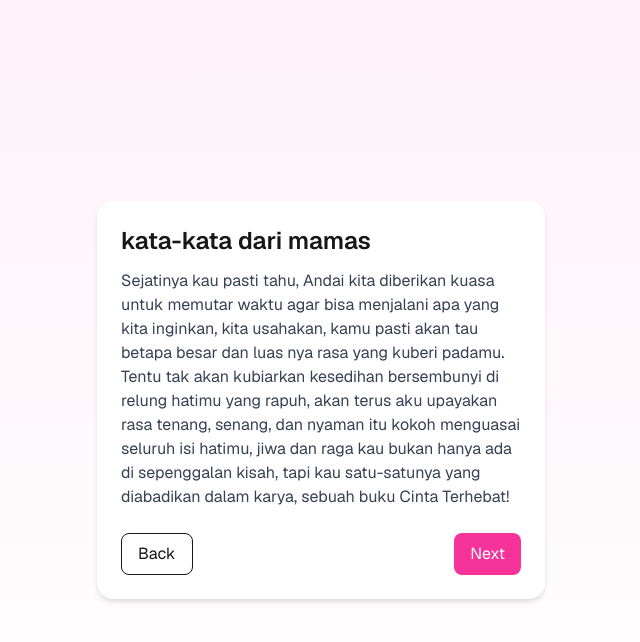
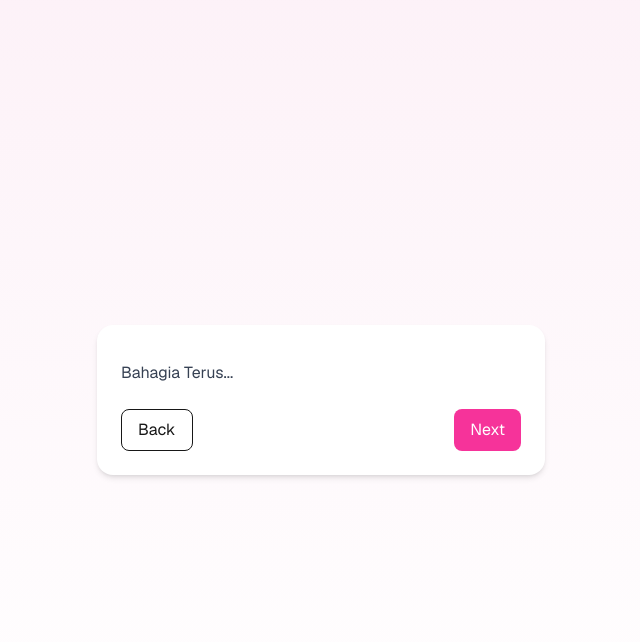
Before and after one commit to nonaana111192-max/Birthday, a Next.js app: page / in a window 1280 px wide. Both pictures are taken after a click on the button "Next". Shown: the top 642 px of the page, without its empty margins (319-959 px from the left). Built offline with nearby package versions, Linux system fonts and the light colour scheme.

Commit message:
Update StageTwo.js

```diff
--- a/app/components/StageTwo.js
+++ b/app/components/StageTwo.js
@@ -14,18 +14,9 @@ export default function StageTwo({ next, back }) {
       transition={{ duration: 0.4 }}
       className="w-full max-w-md mx-4 p-6 rounded-2xl bg-white shadow-md"
     >
-      <h2 className="text-2xl font-semibold mb-3">kata-kata dari mamas</h2>
+      <h2 className="text-2xl font-semibold mb-3"></h2>
       <h1 className="text-gray-700 space-y-2 text-left">
-       Sejatinya kau pasti tahu,
-        Andai kita diberikan kuasa untuk memutar waktu agar bisa menjalani apa yang kita inginkan, kita usahakan,
-       kamu pasti akan tau betapa besar dan luas nya rasa yang kuberi padamu.
-      Tentu tak akan kubiarkan kesedihan bersembunyi di relung hatimu yang rapuh,
-        akan terus aku upayakan rasa tenang, senang, dan nyaman itu kokoh menguasai seluruh isi hatimu,
-        jiwa dan raga
-
-        kau bukan hanya ada di sepenggalan kisah, tapi kau satu-satunya yang
-          diabadikan dalam karya, sebuah buku
-            Cinta Terhebat!
+      Bahagia Terus...
       </h1>
 
       <div className="mt-6 flex justify-between">
```
